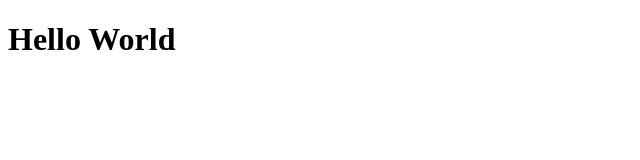
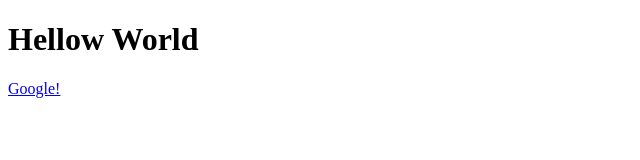
Before and after one commit to byc-1664304/byc233-1664304.github.io, a plain HTML site: page index.html in a window 1280 px wide. Shown: the whole page, without its empty margins (0-640 px from the left). Drawn offline with Linux system fonts and the light colour scheme.

Commit message:
Add files via upload

```diff
--- a/index.html
+++ b/index.html
@@ -4,6 +4,7 @@
 		<title>Hello World</title>
 	</head>
 	<body>
-		<h1>Hello World</h1>
+		<h1>Hellow World</h1>
+		<a href ="https://www.google.com">Google!</a>
 	</body>
 </html>
```
